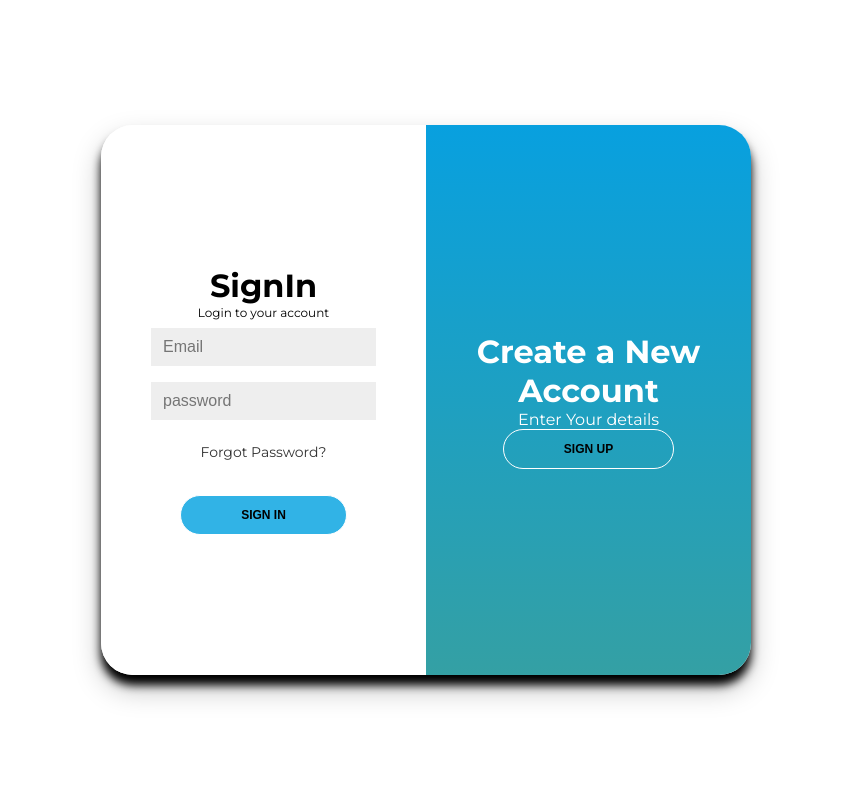
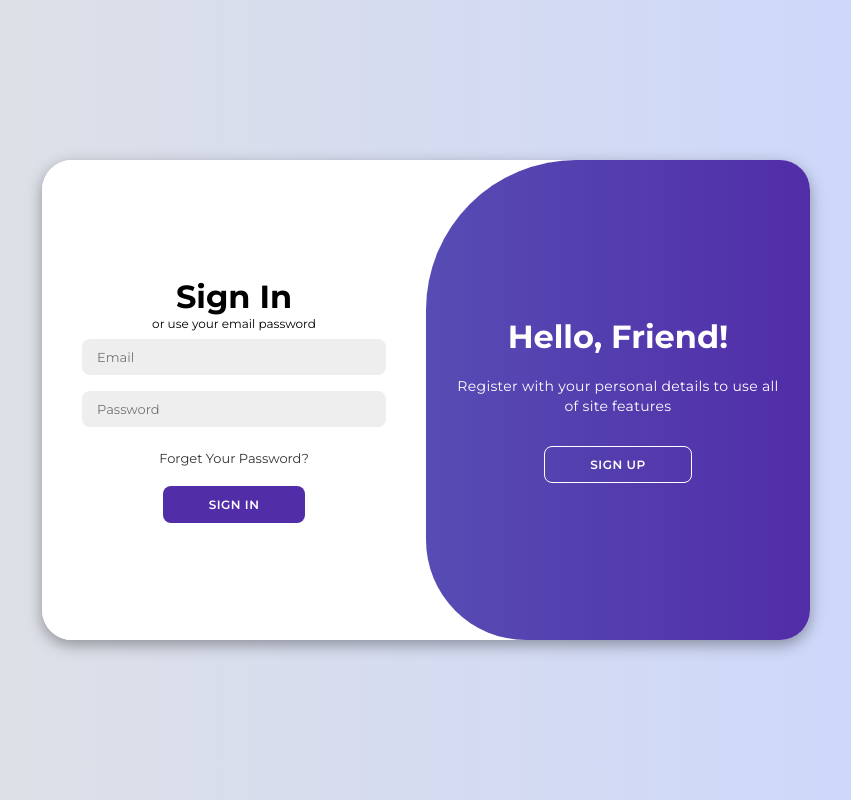
Before and after one commit to VaibhavDhanani/EduConnect, a Django app: page / in a window 1280 px wide. Shown: the whole page, without its empty margins (214-1065 px from the left). Run offline with Django 5.2, Linux system fonts and the light colour scheme; some libraries are stand-ins or nearby versions.

Commit message:
Changed Login page , added logic for data addition in student table

```diff
--- a/final_project/settings.py
+++ b/final_project/settings.py
@@ -76,7 +76,7 @@ DATABASES = {
         'ENGINE': 'django.db.backends.mysql',
         'NAME': 'EduConnect',
         'USER': 'root',
-        'PASSWORD': '12345',
+        'PASSWORD': '',
         'HOST': 'localhost',
         'PORT': '3306',
         'OPTIONS': {
--- a/final_project/views.py
+++ b/final_project/views.py
@@ -1,4 +1,5 @@
 from django.shortcuts import render
+from Class.models import Student
 
 
 def login(request):
@@ -6,6 +7,9 @@ def login(request):
 
 
 def home(request):
+    if 'name' in request.COOKIES:
+        record = Student(id=request.COOKIES.get('uid'), name=request.COOKIES.get('name'))
+        record.save()
     return render(request, "index.html")
 
 
--- /dev/null
+++ b/static/css/login.css
@@ -0,0 +1,210 @@
+@import url('https://fonts.googleapis.com/css2?family=Montserrat:wght@300;400;500;600;700&display=swap');
+
+*{
+    margin: 0;
+    padding: 0;
+    box-sizing: border-box;
+    font-family: 'Montserrat', sans-serif;
+}
+
+body{
+    background-color: #c9d6ff;
+    background: linear-gradient(to right, #e2e2e2, #c9d6ff);
+    display: flex;
+    align-items: center;
+    justify-content: center;
+    flex-direction: column;
+    height: 100vh;
+}
+
+.container{
+    background-color: #fff;
+    border-radius: 30px;
+    box-shadow: 0 5px 15px rgba(0, 0, 0, 0.35);
+    position: relative;
+    overflow: hidden;
+    width: 768px;
+    max-width: 100%;
+    min-height: 480px;
+}
+
+.container p{
+    font-size: 14px;
+    line-height: 20px;
+    letter-spacing: 0.3px;
+    margin: 20px 0;
+}
+
+.container span{
+    font-size: 12px;
+}
+
+.container a{
+    color: #333;
+    font-size: 13px;
+    text-decoration: none;
+    margin: 15px 0 10px;
+}
+
+.container button{
+    background-color: #512da8;
+    color: #fff;
+    font-size: 12px;
+    padding: 10px 45px;
+    border: 1px solid transparent;
+    border-radius: 8px;
+    font-weight: 600;
+    letter-spacing: 0.5px;
+    text-transform: uppercase;
+    margin-top: 10px;
+    cursor: pointer;
+}
+
+.container button.hidden{
+    background-color: transparent;
+    border-color: #fff;
+}
+
+.container form{
+    background-color: #fff;
+    display: flex;
+    align-items: center;
+    justify-content: center;
+    flex-direction: column;
+    padding: 0 40px;
+    height: 100%;
+}
+
+.container input{
+    background-color: #eee;
+    border: none;
+    margin: 8px 0;
+    padding: 10px 15px;
+    font-size: 13px;
+    border-radius: 8px;
+    width: 100%;
+    outline: none;
+}
+
+.form-container{
+    position: absolute;
+    top: 0;
+    height: 100%;
+    transition: all 0.6s ease-in-out;
+}
+
+.sign-in{
+    left: 0;
+    width: 50%;
+    z-index: 2;
+}
+
+.container.active .sign-in{
+    transform: translateX(100%);
+}
+
+.sign-up{
+    left: 0;
+    width: 50%;
+    opacity: 0;
+    z-index: 1;
+}
+
+.container.active .sign-up{
+    transform: translateX(100%);
+    opacity: 1;
+    z-index: 5;
+    animation: move 0.6s;
+}
+
+@keyframes move{
+    0%, 49.99%{
+        opacity: 0;
+        z-index: 1;
+    }
+    50%, 100%{
+        opacity: 1;
+        z-index: 5;
+    }
+}
+
+.social-icons{
+    margin: 20px 0;
+}
+
+.social-icons a{
+    border: 1px solid #ccc;
+    border-radius: 20%;
+    display: inline-flex;
+    justify-content: center;
+    align-items: center;
+    margin: 0 3px;
+    width: 40px;
+    height: 40px;
+}
+
+.toggle-container{
+    position: absolute;
+    top: 0;
+    left: 50%;
+    width: 50%;
+    height: 100%;
+    overflow: hidden;
+    transition: all 0.6s ease-in-out;
+    border-radius: 150px 0 0 100px;
+    z-index: 1000;
+}
+
+.container.active .toggle-container{
+    transform: translateX(-100%);
+    border-radius: 0 150px 100px 0;
+}
+
+.toggle{
+    background-color: #512da8;
+    height: 100%;
+    background: linear-gradient(to right, #5c6bc0, #512da8);
+    color: #fff;
+    position: relative;
+    left: -100%;
+    height: 100%;
+    width: 200%;
+    transform: translateX(0);
+    transition: all 0.6s ease-in-out;
+}
+
+.container.active .toggle{
+    transform: translateX(50%);
+}
+
+.toggle-panel{
+    position: absolute;
+    width: 50%;
+    height: 100%;
+    display: flex;
+    align-items: center;
+    justify-content: center;
+    flex-direction: column;
+    padding: 0 30px;
+    text-align: center;
+    top: 0;
+    transform: translateX(0);
+    transition: all 0.6s ease-in-out;
+}
+
+.toggle-left{
+    transform: translateX(-200%);
+}
+
+.container.active .toggle-left{
+    transform: translateX(0);
+}
+
+.toggle-right{
+    right: 0;
+    transform: translateX(0);
+}
+
+.container.active .toggle-right{
+    transform: translateX(200%);
+}
--- a/static/login.js
+++ b/static/js/login.js
@@ -29,18 +29,16 @@ const login = {
 const app = initializeApp(firebaseConfig);
 const auth = getAuth(app);
 document.addEventListener("DOMContentLoaded", function () {
-	const container = document.getElementById("container");
-	const signIn = document.getElementById("signIn-updated");
-	const signUp = document.getElementById("signup-updated");
+	const container = document.getElementById('container');
+	const registerBtn = document.getElementById('register');
+	const loginBtn = document.getElementById('login');
 
-	signUp.addEventListener("click", function () {
-		container.classList.add("right-active");
-		// console.log("added");
+	registerBtn.addEventListener('click', () => {
+		container.classList.add("active");
 	});
 
-	signIn.addEventListener("click", function () {
-		container.classList.remove("right-active");
-		// console.log("removed");
+	loginBtn.addEventListener('click', () => {
+		container.classList.remove("active");
 	});
 
 	//! sign up code using firebase email/password method
@@ -54,6 +52,9 @@ document.addEventListener("DOMContentLoaded", function () {
 
 		createUserWithEmailAndPassword(auth, email, password)
 			.then((userCredential) => {
+				let uid = userCredential.user.uid;
+				document.cookie = `uid=${uid}`
+				document.cookie = `name=${name}`
 				window.location.href = "index.html";
 			})
 			.catch((error) => {
@@ -73,6 +74,8 @@ document.addEventListener("DOMContentLoaded", function () {
 
 		signInWithEmailAndPassword(auth, email, password)
 			.then((userCredential) => {
+				let uid = userCredential.user.uid;
+				document.cookie = `uid=${uid}`
 				window.location.href = "index.html";
 			})
 			.catch((error) => {
--- a/static/login.css
+++ /dev/null
@@ -1,211 +0,0 @@
-@import url('https://fonts.googleapis.com/css2?family=Montserrat:wght@400;700&display=swap');
-
-
-*{
-    margin: 0;
-    padding: 0;
-    box-sizing: border-box;
-}
-body{
-    display: grid;
-    place-items: center;
-    align-items: center;
-    font-family: 'Montserrat',sans-serif;
-    height: 100vh;
-}
-h1{
-    font-weight: bold;
-    margin: 0;
-}
-
-
-span{
-    font-size: 12px;
-}
-
-form{
-    background-color: #ffffff;
-    display: flex;
-    align-items: center;
-    justify-content: center;
-    flex-direction: column;
-    padding: 0 50px;
-    height: 100%;
-    text-align: center;
-}
-
-input{
-    background-color: #eee;
-    border: none;
-    font-size: 16px;
-    padding: 10px 12px;
-    width: 100%;
-    margin: 8px 0;
-}
-
-.container{
-    background-color: #fff;
-    border-radius: 2em;
-    box-shadow: 0 14px 28px rgba(0, 0, 0, 0.25), 0 10px 10px ;
-    position: relative;
-    overflow: hidden;
-    width: 650px;
-    max-width: 100%;
-    min-height: 550px;
-}
-
-.form-div{
-    position: absolute;
-    top: 0;
-    height: 100%;
-    transition: all 0.9s ease-in-out;
-}
-.sign-in{
-    left: 0;
-    width: 50%;
-    z-index: 2;
-}
-.sign-up{
-    left: 0;
-    width: 50%;
-    opacity: 0;
-    z-index: 1;
-}
-.overlay-container{
-    position: absolute;
-    top: 0;
-    left: 50%;
-    width: 50%;
-    height: 100%;
-    overflow: hidden;
-    transition: transform 0.9s ease-in-out;
-    z-index: 100;
-}
-.overlay{
-    background: #08A0DF;
-    background: -webkit-linear-gradient(20deg,#08A0DF);
-    background: linear-gradient(0deg,#34a0a4,#08A0DF);
-    background-repeat: no-repeat;
-    background-size:cover ;
-    background-position: 0 0;
-    color: #ffffff;
-    position: relative;
-    left: -100%;
-    height: 100%;
-    width: 200%;
-    transform: translateX(0);
-    transition: transform 0.9s ease-in-out;
-}
-.overlay-panel{
-    position: absolute;
-    display: flex;
-    align-items: center;
-    justify-content: center;
-    flex-direction: column;
-    padding: 0 40px;
-    text-align: center;
-    top: 0;
-    height: 100%;
-    width: 50%;
-    transform: translateX(0);
-    transition: transform 0.9s ease-in-out;
-}
-.overlay-left{
-    transform: translateX(-20%);
-}
-.overlay-right{
-    right: 0;
-    transform: translateX(0);
-}
-
-a{
-    color: #333;
-    font-size: 14px;
-    text-decoration: none;
-    margin: 15px 0;
-}
-button{
-    border-radius: 2em;
-    border: 1px solid #fff;
-    cursor: pointer;
-    font-size: 12px;
-    font-weight: bold;
-    padding: 1em 5em;
-    text-transform: uppercase;
-    transition: transform 80ms ease-in;
-    background: #31b3e6;
-}
-
-button:active{
-    transform: scale(0.95);
-}
-button:focus{
-    outline: none;
-}
-
-button.ghost{
-    background-color: transparent;
-    border-color:#ffffff ;
-}
-
-
-.container.right-active .sign-in{
-    transform: translateX(100%);
-    /* background-color: #333; */
-}
-.container.right-active .sign-up{
-    transform: translateX(100%);
-    opacity: 1;
-    z-index: 5;
-    animation: show 0.9s;
-    background-color: #333;
-}
-
-@keyframes show{
-    0%, 49.99%{
-        opacity: 0;
-        z-index: 1;
-    }
-    50%,100%{
-        opacity: 1;
-        z-index: 5;
-    }
-}
-
-.container.right-active .overlay-container{
-    transform: translateX(-100%);
-}
-
-.container.right-active .overlay{
-    transform: translateX(50%);
-}
-
-.container.right-active .overlay-left{
-    transform: translateX(0);
-}
-
-.container.right-active .overlay-right{
-    transform: translateX(20%);
-    /* background-color: #333; */
-}
-
-label {
-    font-size: 16px;
-    font-weight: bold;
-    margin-bottom: 5px;
-    display: block;
-}
-
-select {
-    padding: 8px;
-    border-radius: 5px;
-    border: 1px solid #ccc;
-    font-size: 14px;
-    width: 100%;
-    max-width: 229px;
-    background-color: #eee;
-}
-
-select:focus {
-    border: 3px solid black;
-}
--- a/templates/footer.html
+++ b/templates/footer.html
@@ -1,5 +1,6 @@
+{% load static %}
 </div>
-<script src="/static/script.js"></script>
+<script src="{% static 'js/script.js' %}"></script>
 <script
   src="https://cdn.jsdelivr.net/npm/@popperjs/core@2.9.2/dist/umd/popper.min.js"
   integrity="sha384-IQsoLXl5PILFhosVNubq5LC7Qb9DXgDA9i+tQ8Zj3iwWAwPtgFTxbJ8NT4GN1R8p"
--- a/templates/header.html
+++ b/templates/header.html
@@ -1,3 +1,4 @@
+{% load static %}
 <!DOCTYPE html>
 <html lang="en">
   <head>
@@ -10,7 +11,7 @@
       integrity="sha384-EVSTQN3/azprG1Anm3QDgpJLIm9Nao0Yz1ztcQTwFspd3yD65VohhpuuCOmLASjC"
       crossorigin="anonymous"
     />
-    <link rel="stylesheet" href="/static/style.css" />
+    <link rel="stylesheet" href="{% static 'css/style.css' %}" />
   </head>
   <body>
     <header>
--- a/templates/login.html
+++ b/templates/login.html
@@ -1,70 +1,57 @@
+{% load  static %}
 <!DOCTYPE html>
 <html lang="en">
+
 <head>
-    <meta charset="UTF-8" />
-    <meta name="viewport" content="width=\, initial-scale=1.0" />
-    <title>Login</title>
-    <link
-      rel="stylesheet"
-      href="https://use.fontawesome.com/releases/v5.15.4/css/solid.css"
-      integrity="sha384-Tv5i09RULyHKMwX0E8wJUqSOaXlyu3SQxORObAI08iUwIalMmN5L6AvlPX2LMoSE"
-      crossorigin="anonymous"
-    />
-    <link
-      rel="stylesheet"
-      href="https://use.fontawesome.com/releases/v5.15.4/css/fontawesome.css"
-      integrity="sha384-jLKHWM3JRmfMU0A5x5AkjWkw/EYfGUAGagvnfryNV3F9VqM98XiIH7VBGVoxVSc7"
-      crossorigin="anonymous"
-    />
-    <link rel="stylesheet" href="/static/login.css" />
+    <meta charset="UTF-8">
+    <meta name="viewport" content="width=device-width, initial-scale=1.0">
+    <link rel="stylesheet" href="https://cdnjs.cloudflare.com/ajax/libs/font-awesome/6.4.2/css/all.min.css">
+    <link rel="stylesheet" href="{% static 'css/login.css' %}">
+    <title>Modern Login Page | AsmrProg</title>
 </head>
+
 <body>
+
 <div class="container" id="container">
-      <div class="form-div sign-up">
-        <form action="" id="formSignup">
-          <h1>Create an account</h1><br>
-          <span>Use your Email for registration</span>
-          <input type="text" placeholder="Name" required id="name" name="name"/>
-          <input type="email" placeholder="Email" required  id="email" name="email" />
-          <input type="password" placeholder="password" required  id="password" name="password"/>
-          <br />
-          <select id="roleSelect" placeholder="signup as">
-            <option value="null">Signup as</option>
-            <option value="student">Student</option>
-            <option value="teacher">Teacher</option>
-          </select>
-          <br />
-          <button id="signUp" type="submit">Sign Up</button>
+    <div class="form-container sign-up">
+        <form id="formSignup" action="">
+            <h1>Create Account</h1>
+
+            <span>or use your email for registeration</span>
+            <input name="name" type="text" placeholder="Name">
+            <input name="email" type="email" placeholder="Email">
+            <input name="password" type="password" placeholder="Password">
+            <button>Sign Up</button>
         </form>
     </div>
-      <div class="form-div sign-in">
-        <form action="" target="_blank" id="formSignin">
-          <h1>SignIn</h1>
-          <span>Login to your account</span>
-          <input type="email" placeholder="Email" required id="Email" name="email"/>
-          <input type="password" placeholder="password" required id="Password" name="password" />
-          <a href="#">Forgot Password?</a>
-          <br />
-          <button id="signIn">Sign In</button>
+    <div class="form-container sign-in">
+        <form id="formSignin">
+            <h1>Sign In</h1>
+
+            <span>or use your email password</span>
+            <input name="email" type="email" placeholder="Email">
+            <input name="password" type="password" placeholder="Password">
+            <a href="#">Forget Your Password?</a>
+            <button>Sign In</button>
         </form>
     </div>
-      <div class="overlay-container">
-        <div class="overlay">
-          <div class="overlay-left overlay-panel">
-            <h1>Already Have Account?</h1><br>
-            <p>Please log in by feeling up your details</p>
-            <button id="signIn-updated" class="ghost">Sign IN</button>
+    <div class="toggle-container">
+        <div class="toggle">
+            <div class="toggle-panel toggle-left">
+                <h1>Welcome Back!</h1>
+                <p>Enter your personal details to use all of site features</p>
+                <button class="hidden" id="login">Sign In</button>
             </div>
-          <div class="overlay-right overlay-panel">
-            <h1>Create a New Account</h1>
-            <p>Enter Your details</p>
-            <button id="signup-updated" class="ghost" type="submit">Sign Up</button>
+            <div class="toggle-panel toggle-right">
+                <h1>Hello, Friend!</h1>
+                <p>Register with your personal details to use all of site features</p>
+                <button class="hidden" id="register">Sign Up</button>
             </div>
         </div>
     </div>
 </div>
 
-    <script src="/static/login.js" type="module"></script>
+<script type="module" src="{% static 'js/login.js' %}" ></script>
+</body>
 
-  </body>
 </html>
```
Also changed, not shown: static/css/style.css (line endings or trailing spaces), static/js/firebase_config.js (renamed from static/firebase_config.js), static/js/script.js (renamed from static/script.js). Lines whose indentation alone changed are shown as unchanged.
